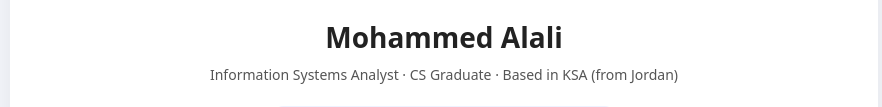
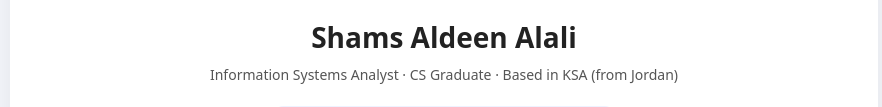
Before and after one commit to shamsaldeenalali/portfolio, a plain HTML site: page index.html in a window 1280 px wide. Shown: the part 215-322 px from the top of the page, without its empty margins (196-1078 px from the left). Drawn offline with Linux system fonts and the light colour scheme.

```diff
--- a/index.html
+++ b/index.html
@@ -124,7 +124,7 @@
       <div class="header">
         <!-- تأكد أن اسم الملف هنا نفس اسم الصورة التي رفعتها -->
         <img src="profile.jpg" alt="Shams Aldeen profile photo" class="avatar">
-        <h1>Mohammed Alali</h1>
+        <h1>Shams Aldeen Alali</h1>
         <p class="tagline">
           Information Systems Analyst · CS Graduate · Based in KSA (from Jordan)
         </p>
```
